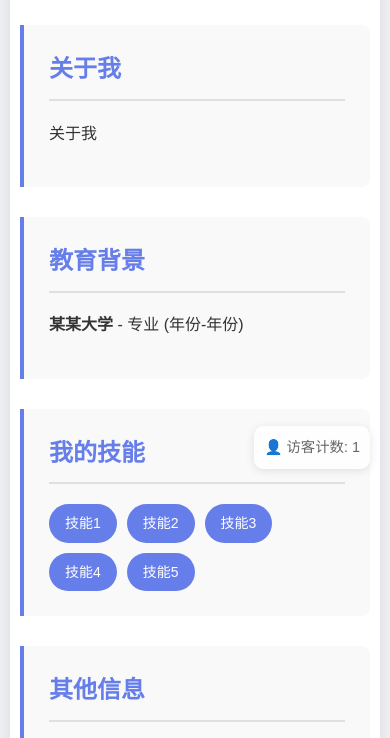
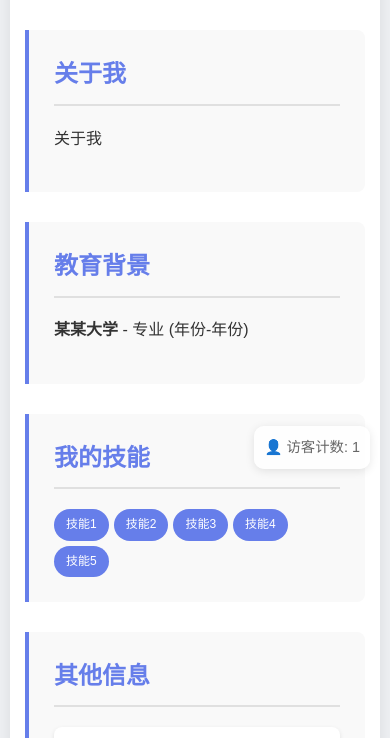
Before and after one commit to TisirR/PersonalFile-ProjectWeb-1, a plain HTML site: page index.html in a window 390 px wide. Shown: the part 335-1073 px from the top of the page. Drawn offline with nearby package versions, Linux system fonts and the light colour scheme; no server answers.

Commit message:
移动端适配

```diff
--- a/index.html
+++ b/index.html
@@ -79,6 +79,16 @@ try {
             background: white;
             box-shadow: 0 0 20px rgba(0,0,0,0.1);
             border-radius: 10px;
+            /* 添加移动端适配 */
+            width: 100%;
+            box-sizing: border-box;
+        }
+
+        /* 防止文字溢出 */
+        .section p, .section div, #displayContact p {
+            word-wrap: break-word;
+            overflow-wrap: break-word;
+            max-width: 100%;
         }
 
         header {
@@ -364,7 +374,8 @@ try {
         @media (max-width: 600px) {
             .container {
                 margin: 10px;
-                padding: 10px;
+                padding: 15px;
+                width: calc(100% - 20px); /* 新增：确保不超出屏幕 */
             }
 
             header {
@@ -378,6 +389,25 @@ try {
             .avatar {
                 width: 120px;
                 height: 120px;
+            }
+
+            /* 新增：防止文字溢出 */
+            .section p, .section div, #displayContact p {
+                word-wrap: break-word;
+                overflow-wrap: break-word;
+                white-space: normal;
+                word-break: break-word;
+                max-width: 100%;
+            }
+
+            /* 新增：修复技能标签换行 */
+            .skills {
+                gap: 5px;
+            }
+
+            .skill {
+                font-size: 12px;
+                padding: 6px 12px;
             }
         }
     </style>
```
